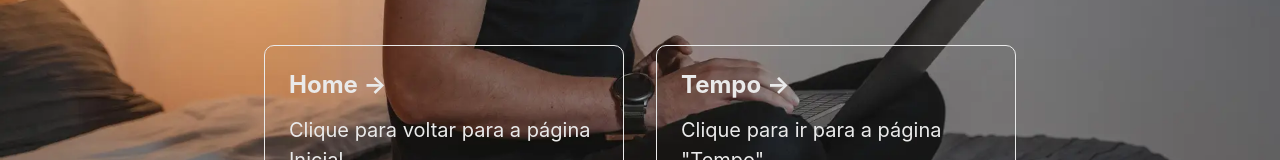
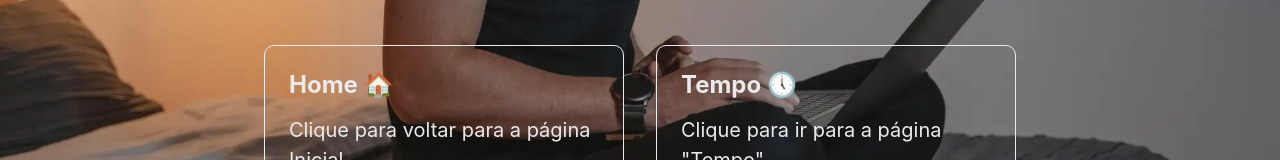
Before and after one commit to tallessalmon/site-new-next, a Next.js app: page /sobre in a window 1280 px wide. Shown: the part 485-645 px from the top of the page. Built offline with nearby package versions, Linux system fonts and the light colour scheme.

Commit message:
icon card

```diff
--- a/pages/index.js
+++ b/pages/index.js
@@ -28,13 +28,13 @@ export default function Home() {
         <div className={styles.grid}>
           <Link href="/sobre">
           <a className={styles.card}>
-            <h3>Sobre &rarr;</h3>
+            <h3>Sobre &#10068;</h3>
             <p>Clique para ir para a página "Sobre"</p>
           </a>
           </Link>
           <Link href="/tempo">
           <a className={styles.card}>
-            <h3>Tempo &rarr;</h3>
+            <h3>Tempo &#128340;</h3>
             <p>Clique para ir para a página "Tempo"</p>
           </a>
           </Link>
--- a/pages/sobre.js
+++ b/pages/sobre.js
@@ -24,13 +24,13 @@ export default function Home() {
         <div className={styles.grid}>
         <Link href="/">
           <a className={styles.card}>
-            <h3>Home &rarr;</h3>
+            <h3>Home &#127968;</h3>
             <p>Clique para voltar para a página Inicial..</p>
           </a>
           </Link>
           <Link  href="/tempo">
           <a className={styles.card}>
-            <h3>Tempo &rarr;</h3>
+            <h3>Tempo &#128340;</h3>
             <p>Clique para ir para a página "Tempo"</p>
           </a>
           </Link>
--- a/pages/tempo.js
+++ b/pages/tempo.js
@@ -25,13 +25,14 @@ function Tempo(props) {
         <div className={styles.grid}>
           <Link href="/">
           <a className={styles.card}>
-            <h3>Home &rarr;</h3>
+            <h3>Home &#127968;
+            </h3>
             <p>Clique para voltar para a página Inicial..</p>
           </a>
           </Link>
           <Link  href="/sobre">
           <a className={styles.card}>
-            <h3>Sobre &rarr;</h3>
+            <h3>Sobre &#10068;</h3>
             <p>Clique para ir para a página "Sobre"</p>
           </a>
           </Link>
```
